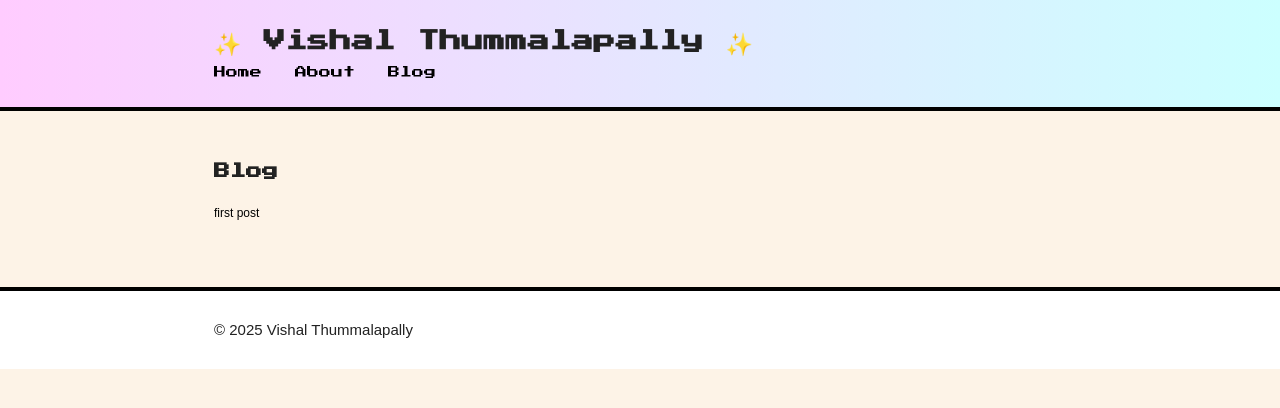
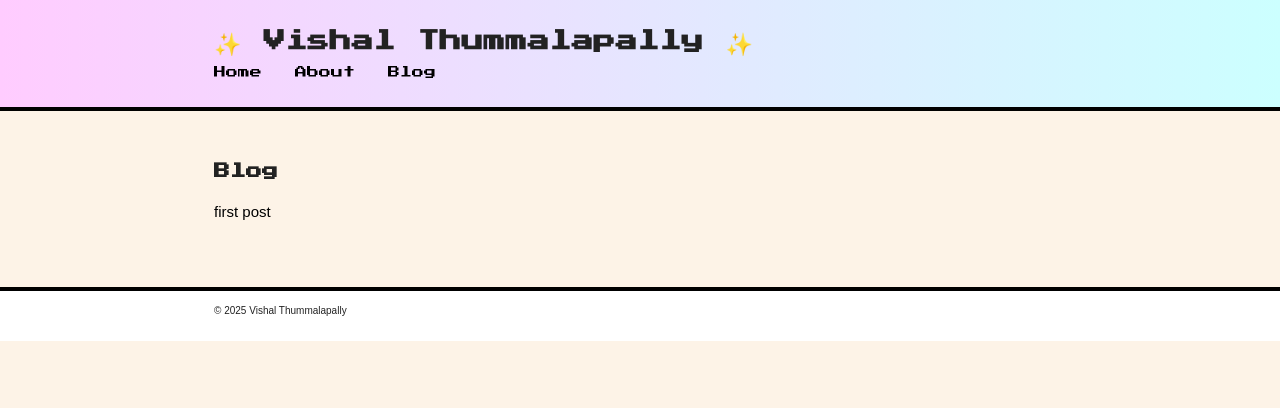
Before and after one commit to vishalthatsme/vishalthatsme.github.io, a Jekyll site: the page built from blog.md, in a window 1280 px wide. Shown: the top 408 px of the page. Built offline with Jekyll 4.4.1, drawn with Linux system fonts in a browser that asks for light colours.

Commit message:
Update style.css

```diff
--- a/assets/css/style.css
+++ b/assets/css/style.css
@@ -10,8 +10,12 @@
 
 * { box-sizing: border-box; }
 html, body { margin: 0; padding: 0; }
+
+/* Default body text is clean sans-serif */
 body {
-  font-family: 'Press Start 2P', cursive;
+  font-family: Arial, Helvetica, sans-serif;
+  font-size: 15px;
+  line-height: 1.6;
   background: var(--bg);
   color: var(--ink);
 }
@@ -22,6 +26,11 @@ header.site-header {
   border-bottom: 4px solid var(--border);
 }
 header .brand { margin: 0; font-size: 22px; }
+
+/* Retro font only for headings/nav */
+h1, h2, h3, nav {
+  font-family: 'Press Start 2P', cursive;
+}
 nav a {
   color: #000;
   text-decoration: none;
@@ -32,12 +41,21 @@ nav a:hover { text-decoration: underline; }
 
 main { padding: 24px 0; }
 main h1, main h2 { margin: 0 0 12px 0; font-size: 16px; }
-p { line-height: 1.6; font-size: 12px; }
-.intro-text { font-size: 12px; line-height: 1.6; margin-top: 16px; }
+p { margin: 0 0 1em 0; }
+
+/* Intro + About + Blog list unified */
+.intro-text,
+#about p,
+.post-list li,
+.post-list a {
+  font-family: Arial, Helvetica, sans-serif;
+  font-size: 15px;
+  line-height: 1.6;
+}
 
 .post-list { list-style: none; padding-left: 0; }
 .post-list li { margin-bottom: 8px; }
-.post-list a { color: #000; text-decoration: none; font-size: 12px; }
+.post-list a { color: #000; text-decoration: none; }
 .post-list a:hover { text-decoration: underline; }
 
 footer.site-footer {
@@ -59,24 +77,3 @@ footer .container { padding-top: 12px; padding-bottom: 12px; }
 
 .post-meta { font-size: 10px; opacity: 0.8; margin-bottom: 12px; }
 .post-content p { margin: 12px 0; }
-
-/* Retro font only for headings/navigation */
-h1, h2, h3, nav {
-  font-family: 'Press Start 2P', cursive;
-}
-
-/* Body text: clean and readable */
-body, p, li {
-  font-family: Arial, Helvetica, sans-serif;
-  font-size: 15px;
-  line-height: 1.6;
-}
-
-/* Unify body text styles */
-.intro-text,
-#about p,
-.post-list li {
-  font-family: Arial, Helvetica, sans-serif;
-  font-size: 15px;
-  line-height: 1.6;
-}
```
